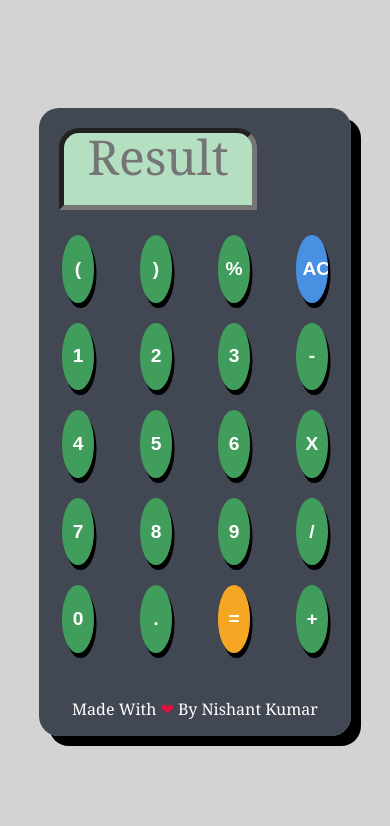
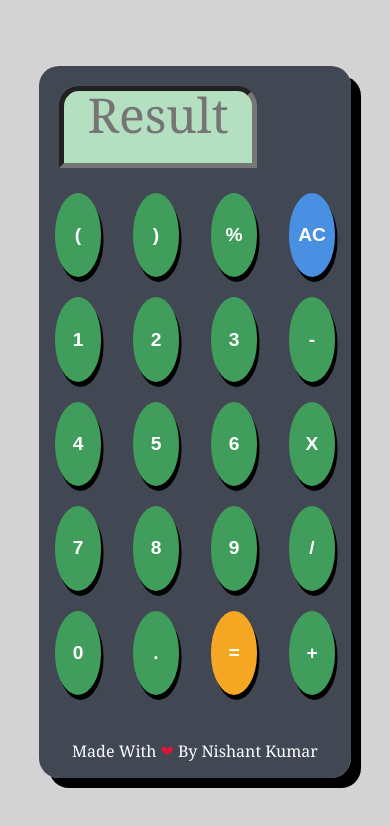
Before and after one commit to nishantdev365/Calculator, a plain HTML site: page index.html in a window 390 px wide. Drawn offline with Linux system fonts and the light colour scheme.

Commit message:
Update style.css

```diff
--- a/style.css
+++ b/style.css
@@ -108,8 +108,8 @@ span {
   }
 
   .btn {
-    height: 8vh;
-    width: 8vw;
+    height: 10vh;
+    width: 12vw;
     font-size: 1.2rem;
   }
 }
```
